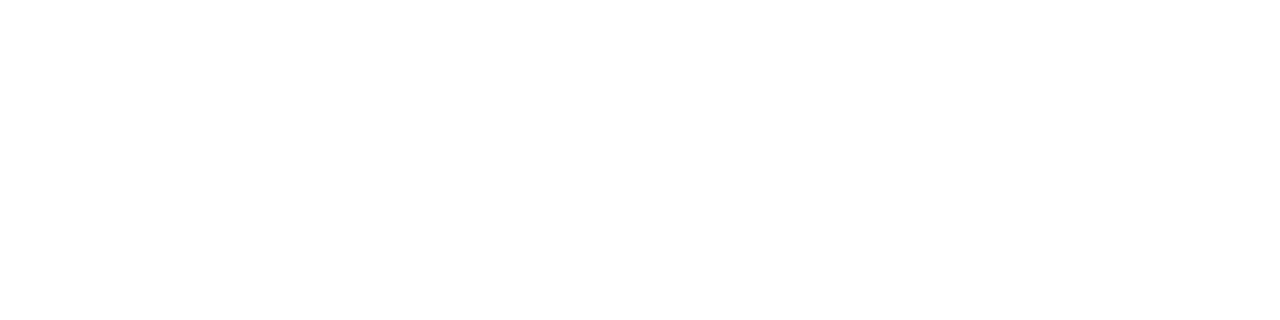
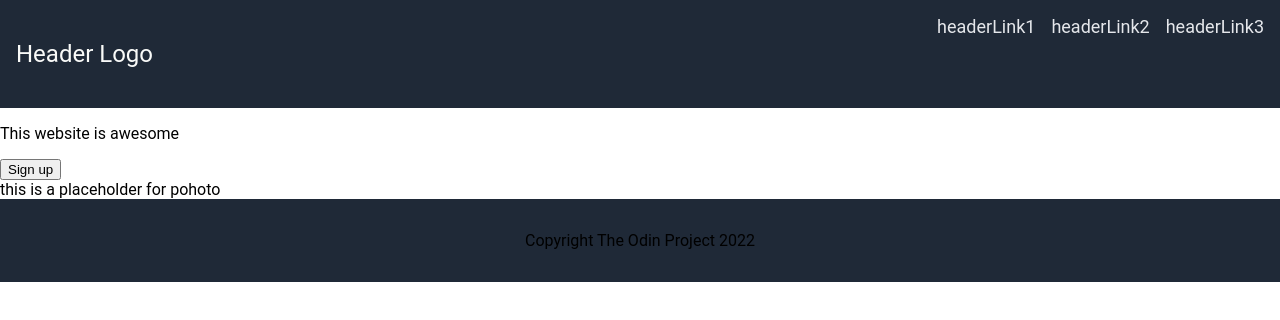
Before and after one commit to bulacha3/odin-landing, a plain HTML site: page index.html in a window 1280 px wide. Drawn offline with Linux system fonts and the light colour scheme.

Commit message:
add header,footer and classes for content. Also add some css.

```diff
--- a/css/style.css
+++ b/css/style.css
@@ -0,0 +1,39 @@
+.header,
+.footer {
+  display: flex;
+  justify-content: space-between;
+  padding: 16px;
+  background: #1F2937;
+}
+.left-link{
+    align-items: baseline;
+    color: #F9FAF8;
+    font-size: 24px;
+}
+.right-link{
+    align-items: baseline;
+    color: #E5E7EB;
+    font-size: 18px;
+}
+
+body{
+    display: flex;
+    height: 100vh;
+    margin: 0;
+    overflow: hidden;
+    font-family: Roboto, sans-serif;
+    flex-direction: column;
+}
+
+ul {
+    display: flex;
+    list-style: none;
+    margin: 0;
+    padding: 0;
+    gap: 16px
+}
+
+.footer {
+    background: #1F2937;
+    justify-content: center;
+}
--- a/index.html
+++ b/index.html
@@ -5,8 +5,32 @@
     <meta http-equiv="X-UA-Compatible" content="IE=edge">
     <meta name="viewport" content="width=device-width, initial-scale=1.0">
     <title>Odin Page - Landing</title>
+    <link rel="stylesheet" href="css/style.css">
 </head>
-<body>
+    <body>
+        <div class="header">
+            <ul class="left-link">
+                <p class="logo">Header Logo</p>
+            </ul>
 
-</body>
+            <ul class="right-link">
+                <li>headerLink1</li>
+                <li>headerLink2</li>
+                <li>headerLink3</li>
+            </ul>
+
+        </div>
+        <div class="content1">
+            <div class="info">
+                <p>This website is awesome</p>
+                <button>Sign up</button>
+            </div>
+            <div class="image-ce">this is a placeholder for pohoto</div>
+        </div>
+        <div class="footer">
+            <ul class="credits">
+                <p>Copyright The Odin Project 2022</p>
+            </ul>
+        </div>
+    </body>
 </html>
```
